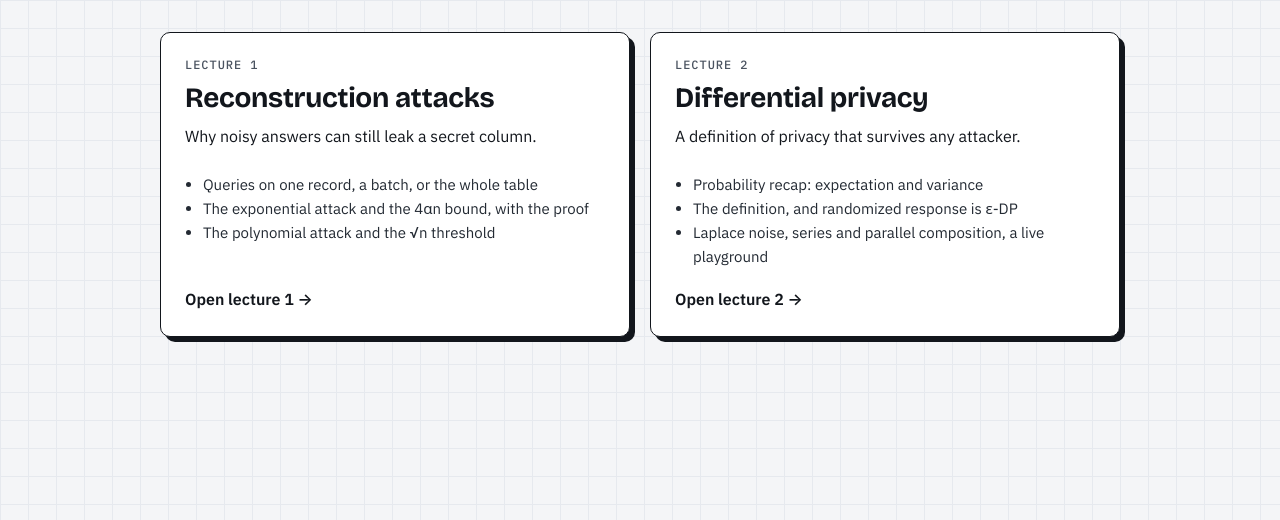
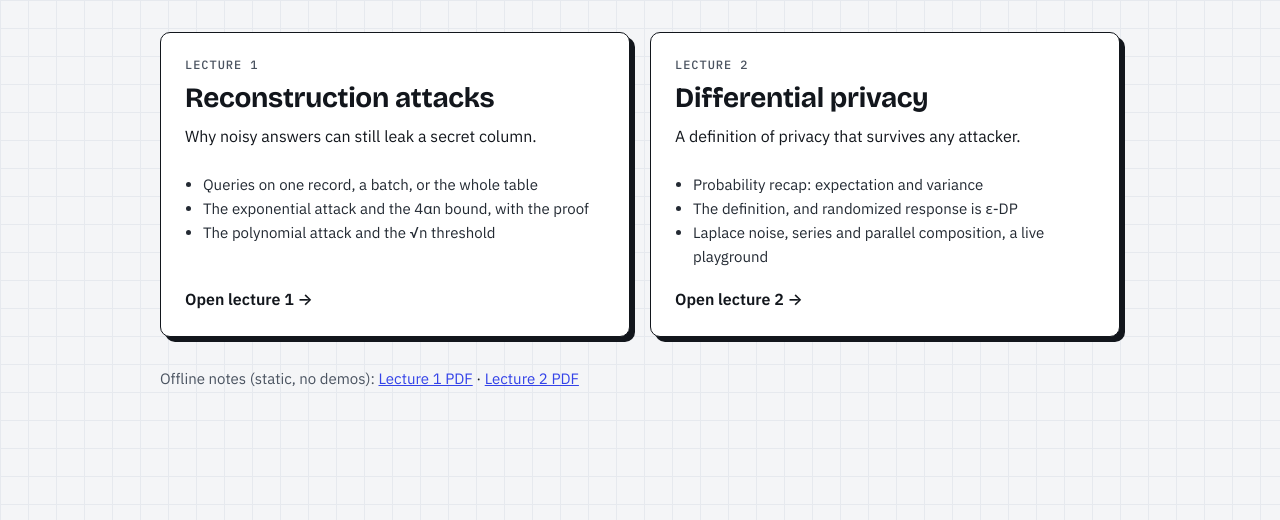
Before and after one commit to babhero10/Privacy-preserving-Data-Analysis-ML, a plain HTML site: page index.html in a window 1280 px wide. Shown: the part 280-800 px from the top of the page. Drawn offline with nearby package versions, Linux system fonts and the light colour scheme.

Commit message:
Add PDF notes for both lectures and a script to rebuild them
Co-Authored-By: Claude Sonnet 5.5 <noreply@anthropic.com>

```diff
--- a/index.html
+++ b/index.html
@@ -19,6 +19,7 @@
 .lec h2{font-size:28px;margin-bottom:10px}
 .lec ul{margin:10px 0 18px;padding-left:18px;color:#232a33;font-size:15px}
 .lec .go{margin-top:auto;font-weight:600}
+.pdfrow{max-width:1000px;margin:-40px auto 60px;padding:0 20px;font-size:15px}
 </style>
 </head>
 <body>
@@ -40,5 +41,6 @@
     <ul><li>Probability recap: expectation and variance</li><li>The definition, and randomized response is ε-DP</li><li>Laplace noise, series and parallel composition, a live playground</li></ul>
     <span class="go">Open lecture 2 →</span></a>
 </main>
+<p class="pdfrow"><span class="muted">Offline notes (static, no demos):</span> <a href="notes/lecture-1-notes.pdf">Lecture 1 PDF</a> · <a href="notes/lecture-2-notes.pdf">Lecture 2 PDF</a></p>
 </body>
 </html>
```
Also changed, not shown: 4 other files.
